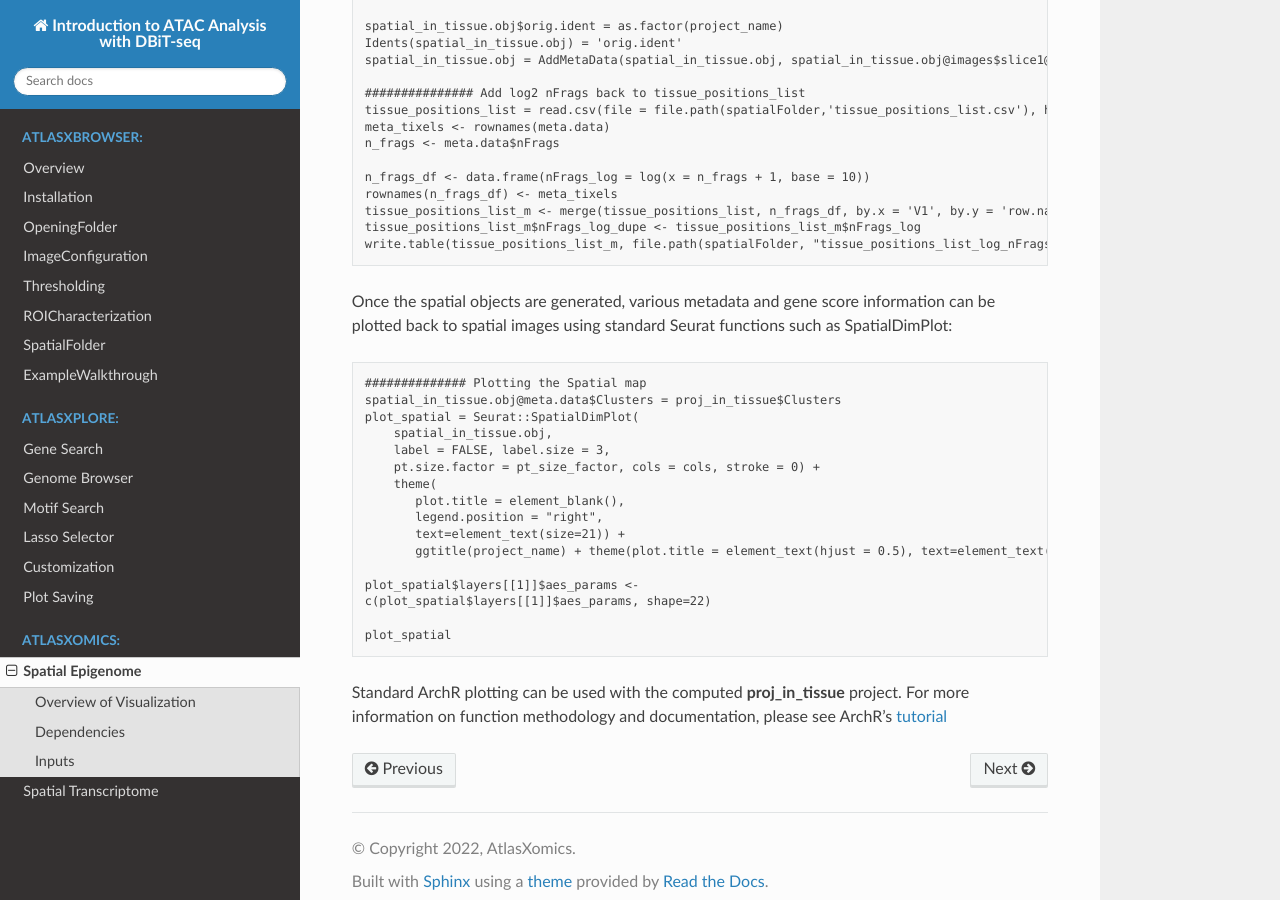
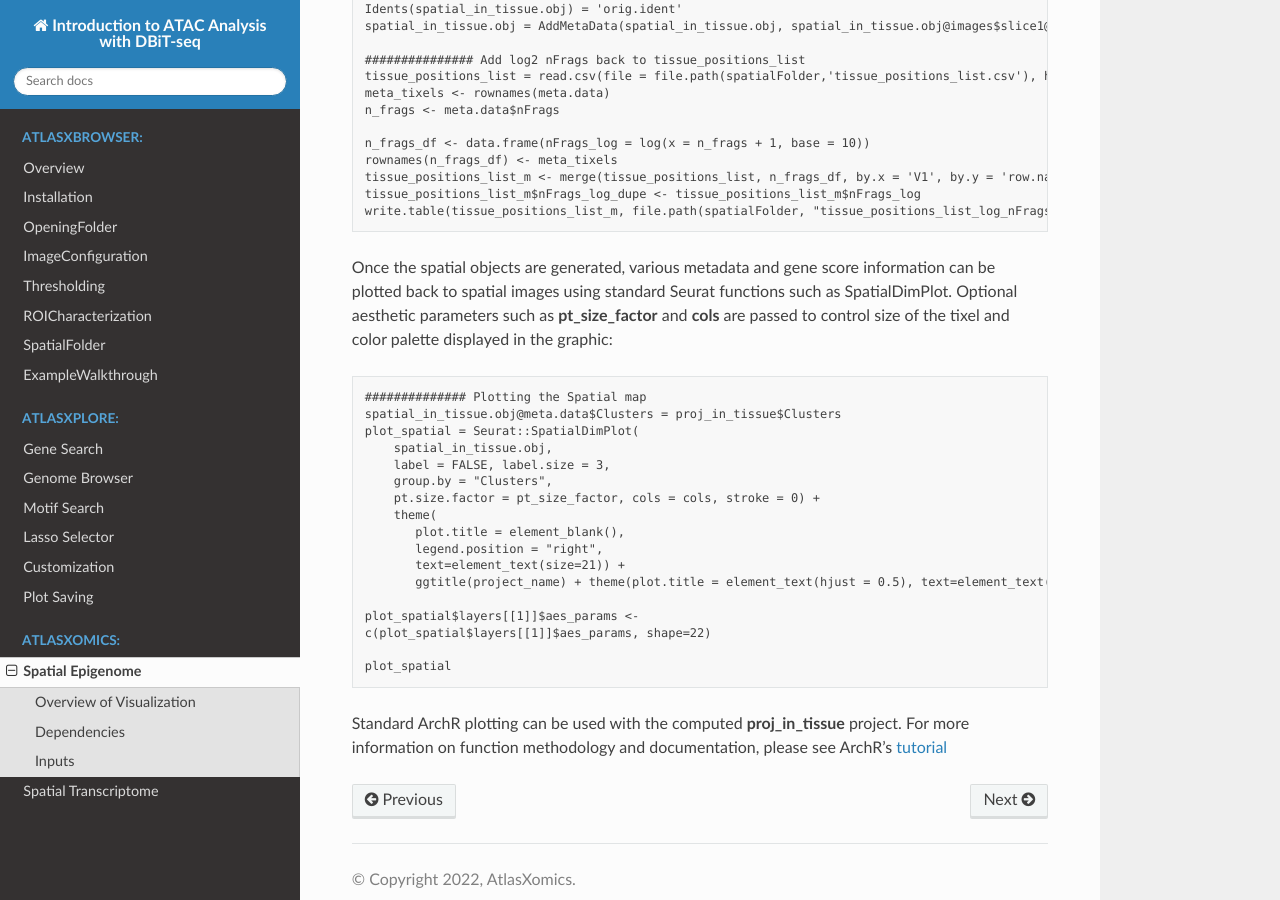
Before and after one commit to atlasxomics/AtlasXpipeline_docs, a Sphinx documentation site: the page built from docs/SpatialEpigenome.rst, in a window 1280 px wide and 900 px high, scrolled down 3729 px. Built offline with Sphinx 7.4.7 and the Read the Docs theme 2.0.0, drawn with Linux system fonts in a browser that asks for light colours; some of the changed text lies outside the part shown.

Commit message:
Update SpatialEpigenome.rst
Fixed typos, removed unneeded libraries, added descriptions to params

```diff
--- a/docs/SpatialEpigenome.rst
+++ b/docs/SpatialEpigenome.rst
@@ -6,7 +6,7 @@
 This tutorial aims to provide a brief introduction to getting started with basic downstream spatial ATAC analysis
 prepared by the Deterministic Barcoding in Tissue for Spatial Omics Sequencing (DBiT-seq) protocol. Much of
 this tutorial centers around the usage of both `ArchR  <https://www.archrproject.com/bookdown/index.html>`_
-and `Seurat <https://satijalab.org/seurat>`_ to create a spatially resolved ATAC object from which we can map ATAC gene scores
+and `Seurat <https://satijalab.org/seurat>`_ to create a spatially resolved ATAC object from which ATAC gene scores are mapped
 back to the tissue histology. Each step in this analysis workflow closely follows standard scATAC downstream analysis
 as outlined in ArchR's tutorial.
 
@@ -17,13 +17,11 @@
 
    library(ArchR)
    library(Seurat)
-   library(grid)
    library(patchwork)
    library(gridExtra)
    library(kableExtra)
    library(dplyr)
    library(tibble)
-   library(hdf5r)
    library(clusterProfiler)
    library(org.Mm.eg.db)
    library(repr)
@@ -192,13 +190,14 @@
 
 
 Once the spatial objects are generated, various metadata and gene score information can be plotted
-back to spatial images using standard Seurat functions such as SpatialDimPlot::
+back to spatial images using standard Seurat functions such as SpatialDimPlot. Optional aesthetic parameters such as **pt_size_factor** and **cols** are passed to control size of the tixel and color palette displayed in the graphic::
 
    ############## Plotting the Spatial map
    spatial_in_tissue.obj@meta.data$Clusters = proj_in_tissue$Clusters
    plot_spatial = Seurat::SpatialDimPlot(
        spatial_in_tissue.obj,
        label = FALSE, label.size = 3,
+       group.by = "Clusters",
        pt.size.factor = pt_size_factor, cols = cols, stroke = 0) +
        theme(
           plot.title = element_blank(),
```
Also changed, not shown: other parts of docs/SpatialEpigenome.rst (+1 -1 lines).
